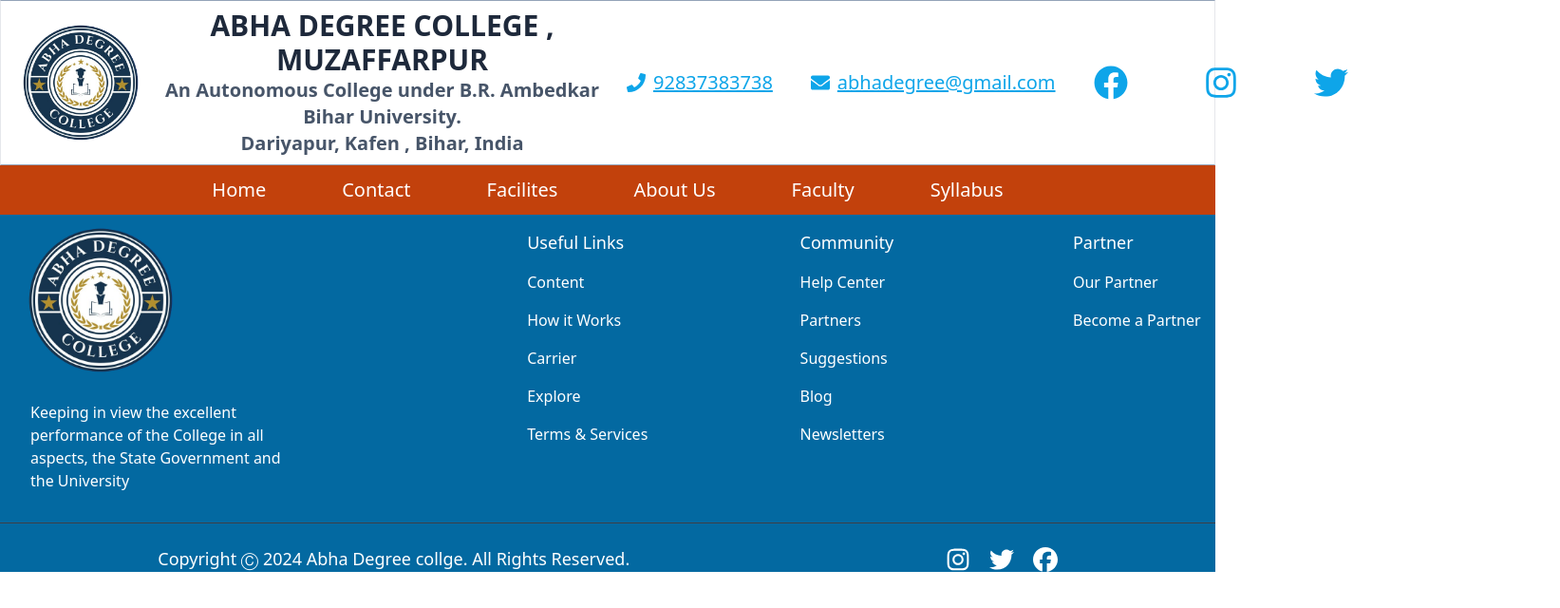
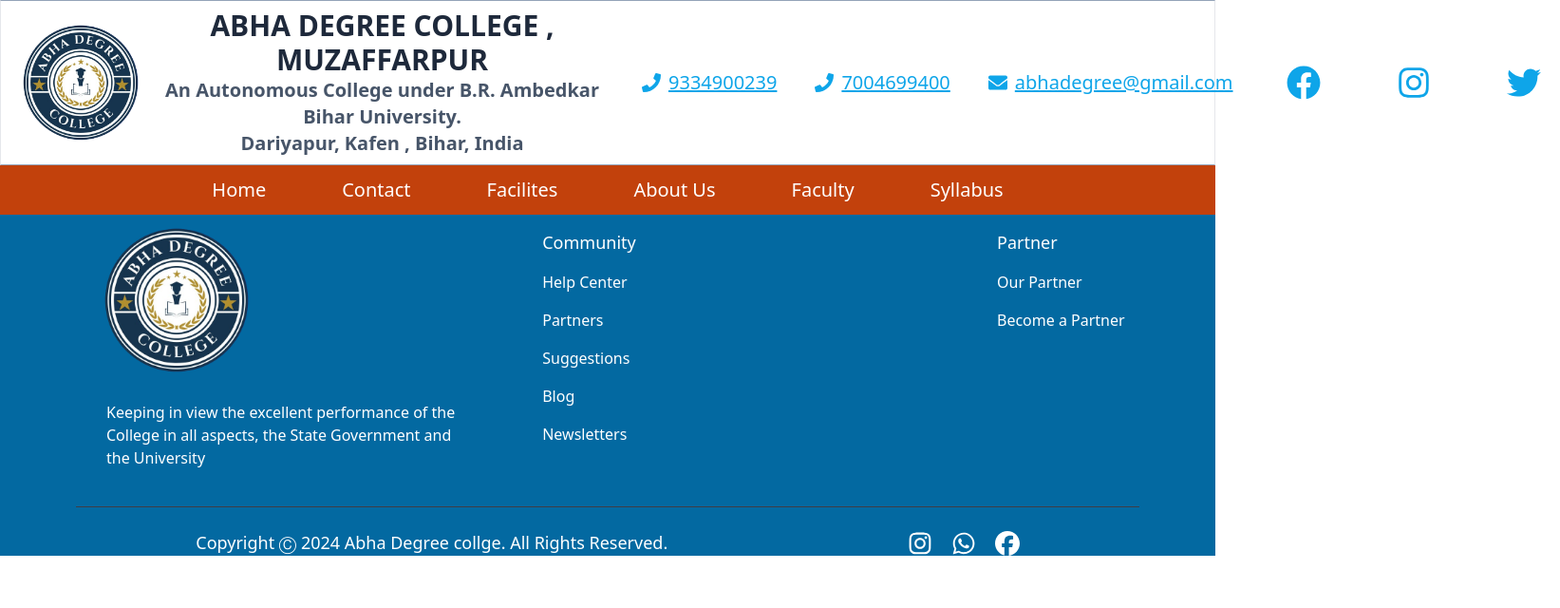
Before and after one commit to navin042002/abha-degree-college, a React (Vite) app: page /syllabus in a window 1280 px wide. Shown: the top 640 px of the page at 95% size, 1643 px wide, since content can reach past the window. Built offline with nearby package versions, Linux system fonts and the light colour scheme.

Commit message:
updated chairman name contact number add new content for contact page

```diff
--- a/src/components/Footer.jsx
+++ b/src/components/Footer.jsx
@@ -3,8 +3,9 @@
 //import { styles } from "../../styles";
 
 import { Logo } from "../assets";
+import { FaWhatsapp } from "react-icons/fa";
 const Footer = () => (
-  <section className={`flex w-full  flex-col  bg-sky-700`}>
+  <section className={`flex w-full px-5 sm:px-20  flex-col  bg-sky-700`}>
     <div className={`flex md:flex-row  flex-col mb-8 w-full`}>
       <div className="flex-[1] flex flex-col justify-start mr-10 px-4">
         <h3
@@ -14,9 +15,9 @@
                 lg:text-[53px]
                sm`}
         >
-          <img src={Logo} height={40} width={180} className="mr-20 rounded" />
+          <img src={Logo} height={40} width={180} className="sm:mr-20   rounded" />
         </h3>
-        <p className={`text-white mt-4 max-w-[312px] px-4`}>
+        <p className={`text-white mt-4 w-full sm:max-w-[422px] px-4`}>
           Keeping in view the excellent performance of the College in all
           aspects, the State Government and the University
         </p>
@@ -64,7 +65,7 @@
           href="www.twitter.com"
           className="cursor-pointer text-[26px] text-white"
         >
-          <FaTwitter />
+          <FaWhatsapp/>
         </a>
         <a
           href="www.facebook.com"
--- a/src/components/Header.jsx
+++ b/src/components/Header.jsx
@@ -49,9 +49,12 @@
         </div>
       </div>
       <div className="flex w-full my-5 sm:my-0 sm:w-[50%] flex-col  sm:flex-row justify-around">
-        <div className="flex ">
-          <p className="flex items-center gap-2 cursor-pointer underline text-sky-500 mx-5  sm:text-xl">
-            <FaPhone /> 92837383738
+        <div className="flex px-4 ">
+          <p className="flex items-center gap-2 cursor-pointer underline text-sky-500 mx-5 text-[14px] sm:text-xl">
+            <FaPhone /> 9334900239
+          </p>
+          <p className="flex items-center gap-2 cursor-pointer underline text-sky-500 mx-5  text-[14px] sm:text-xl">
+            <FaPhone /> 7004699400
           </p>
           <p className="flex items-center gap-2 cursor-pointer underline text-sky-500 mx-5 text-[12px] sm:text-xl">
             <FaEnvelope /> abhadegree@gmail.com
--- /dev/null
+++ b/src/components/shared/ContactForm.jsx
@@ -0,0 +1,66 @@
+// ContactForm.js
+import React from 'react';
+
+const ContactForm = () => {
+  return (
+    <div className="py-2 px-4 mx-auto max-w-screen-md">
+      <h2 className="mb-4 text-4xl font-extrabold text-center text-gray-900">
+        Contact Us
+      </h2>
+      <p className="mb-4 font-light text-left my-10 text-gray-500 sm:text-xl">
+        Fill out the form below to get in touch with us:
+      </p>
+      {/* Your form fields go here */}
+      {/* Example: */}
+      <form>
+        <div className="mb-4">
+          <label htmlFor="name" className="block text-gray-700 font-medium">
+            Name
+          </label>
+          <input
+            type="text"
+            id="name"
+            name="name"
+            className="mt-1 p-2 w-full border rounded-md"
+            placeholder="Enter your name"
+          />
+        </div>
+        <div className="mb-4">
+          <label htmlFor="email" className="block text-gray-700 font-medium">
+            Email
+          </label>
+          <input
+            type="email"
+            id="email"
+            name="email"
+            className="mt-1 p-2 w-full border rounded-md"
+            placeholder="Enter your Email"
+            required
+          />
+        </div>
+        <div className="mb-4">
+          <label htmlFor="message" className="block text-gray-700 font-medium">
+            Message
+          </label>
+          <input
+            type="text"
+            id="message"
+            name="message"
+            className="my-1 h-36 outline-none w-full border rounded-md"
+            placeholder="Enter your name"
+          />
+        </div>
+        {/* Add other form fields (email, phone, message, etc.) */}
+        {/* Submit button */}
+        <button
+          type="submit"
+          className="bg-blue-500 my-10 w-full text-white py-2 px-4 rounded-md hover:bg-blue-600"
+        >
+          Submit
+        </button>
+      </form>
+    </div>
+  );
+};
+
+export default ContactForm;
--- /dev/null
+++ b/src/components/specific/Contact.jsx
@@ -0,0 +1,26 @@
+import React from 'react'
+
+import ContactForm from '../shared/ContactForm';
+
+const Contact = () => {
+  return (
+    <div>
+        <Banner/>
+        <ContactForm />
+    </div>
+  )
+}
+// Banner.js
+
+const Banner = () => {
+  return (
+    <div className="h-24 w-full border-2 flex items-center justify-center bg-emerald-500 text-white">
+      <p className="text-2xl">Welcome to Our College Contact Page!</p>
+    </div>
+  );
+};
+
+
+
+
+export default Contact
--- a/src/constants/index.js
+++ b/src/constants/index.js
@@ -99,53 +99,29 @@
   },
 ];
 export const footerLinks = [
-  {
-    title: "Useful Links",
-    links: [
-      {
-        name: "Content",
-        link: "https://www.hoobank.com/content/",
-      },
-      {
-        name: "How it Works",
-        link: "https://www.hoobank.com/how-it-works/",
-      },
-      {
-        name: "Carrier",
-        link: "https://www.hoobank.com/create/",
-      },
-      {
-        name: "Explore",
-        link: "https://www.hoobank.com/explore/",
-      },
-      {
-        name: "Terms & Services",
-        link: "https://www.hoobank.com/terms-and-services/",
-      },
-    ],
-  },
+
   {
     title: "Community",
     links: [
       {
         name: "Help Center",
-        link: "https://www.hoobank.com/help-center/",
+        link: "#",
       },
       {
         name: "Partners",
-        link: "https://www.hoobank.com/partners/",
+        link: "#",
       },
       {
         name: "Suggestions",
-        link: "https://www.hoobank.com/suggestions/",
+        link: "#",
       },
       {
         name: "Blog",
-        link: "https://www.hoobank.com/blog/",
+        link: "#",
       },
       {
         name: "Newsletters",
-        link: "https://www.hoobank.com/newsletters/",
+        link: "#",
       },
     ],
   },
@@ -154,11 +130,11 @@
     links: [
       {
         name: "Our Partner",
-        link: "https://www.hoobank.com/our-partner/",
+        link: "#",
       },
       {
         name: "Become a Partner",
-        link: "https://www.hoobank.com/become-a-partner/",
+        link: "#",
       },
     ],
   },
--- a/src/pages/Home.jsx
+++ b/src/pages/Home.jsx
@@ -10,6 +10,7 @@
 import { chooseUsData, TeachersData } from "../constants";
 import TeacherCard from "../components/shared/TeacherCard";
 import { FaCheck } from "react-icons/fa";
+import Contact from "../components/specific/Contact";
 const Home = () => {
   const settings = {
     dots: true,
@@ -49,16 +50,20 @@
       <SlideShow />
       <Notification />
       <div className="w-full ">
-         <div>
-
-         </div>
+        <div></div>
       </div>
       <div className="flex px-10 sm:px-0  flex-col-reverse sm:flex-row justify-center gap-20 my-10">
-        <img
-          src={chairman}
-          className="w-[300px] rounded hover:scale-105 transition-all "
-          alt="chairman"
-        />
+        <div>
+          <img
+            src={chairman}
+            className="w-[300px] rounded hover:scale-105 transition-all "
+            alt="chairman"
+          />
+          <h1 className="my-2  text-2xl font-bold text-orange-700">
+            Satish Kumar{" "}
+          </h1>
+        </div>
+
         <div className="w-full sm:w-[40%]">
           <p className="text-xl text-orange-600 sm:text-2xl font-bold">
             About Chairman
@@ -107,8 +112,8 @@
           Why You Choose Us
         </h1>
         <p className="text-neutral-400 font-semibold text-xl my-10 text-center max-w-[600px] mx-auto">
-          Lorem ipsum dolor sit amet consectetur adipisicing elit. Iusto
-          provident qui tempore natus quos quibusdam soluta at
+          Choosing a college is a significant decision, and there are several
+          compelling reasons why students opt for a particular institution.
         </p>
         <div className="px-10 mx-auto sm:px-[10%]  w-full my-10 grid grid-rows-1 sm:grid-cols-2 gap-7 gap-y-20">
           {chooseUsData.map((i) => (
@@ -126,6 +131,7 @@
           ))}
         </div>
       </div>
+      <Contact />
     </div>
   );
 };
```
